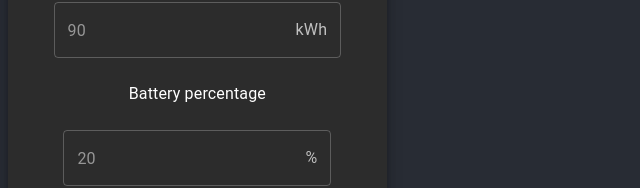
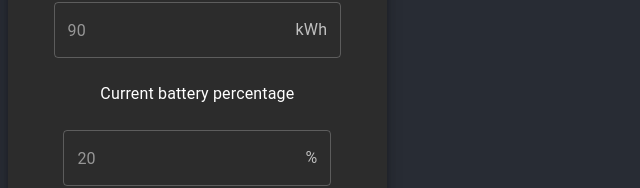
Before and after one commit to Crightub/PhotonFlux, a React (Create React App) app: page / in a window 1280 px wide. Shown: the part 190-378 px from the top of the page, without its empty margins (0-640 px from the left). Built offline with nearby package versions, Linux system fonts and the light colour scheme; the HTML template or start-up script is replaced by a standard one.

Commit message:
changed battery percentage description to current battery percentage

```diff
--- a/src/App.js
+++ b/src/App.js
@@ -171,7 +171,7 @@ class App extends React.Component {
 												</FormControl>
 
 												<Typography variant="body1" color="textPrimary">
-													Battery percentage
+													Current battery percentage
 												</Typography>
 
 
```
